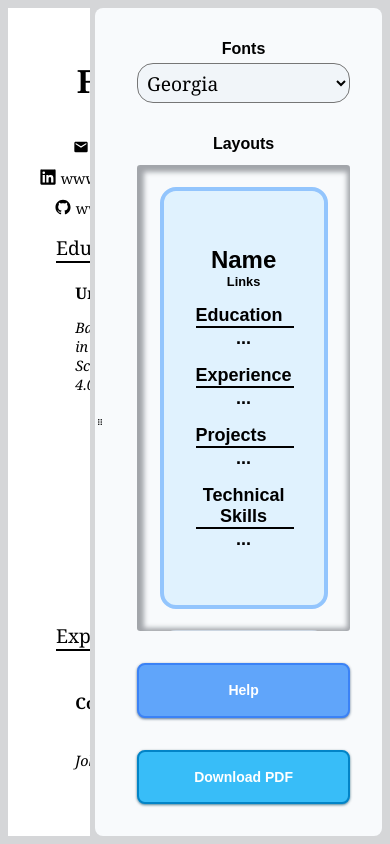
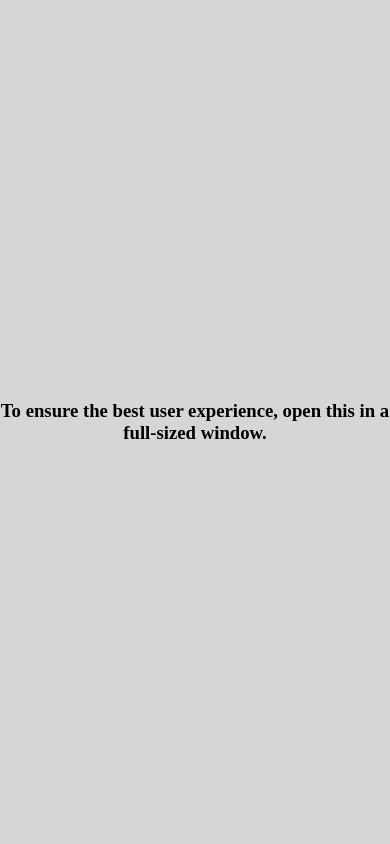
Before and after one commit to jehuzepedasilva2/cv-app, a React (Vite) app: page / in a window 390 px wide. Built offline with nearby package versions, Linux system fonts and the light colour scheme.

Commit message:
added message fro when opening on a small device

```diff
--- a/src/Page.jsx
+++ b/src/Page.jsx
@@ -147,6 +147,14 @@ function LeftSide({ slideableWidth }) {
   );
 }
 
+function PhoneMode() {
+  return (
+    <div className="phone-mode">
+      <h3>To ensure the best user experience, open this in a full-sized window.</h3>
+    </div>
+  );
+}
+
 
 export default function Page() {
   const widthOfPrinterPaperPx = 880; // the real size is 8.5in ~ 816 px, going to 880px for aesthetics here
@@ -155,6 +163,8 @@ export default function Page() {
   const containerRef = useRef(null);
 
   return (
+    <>
+      <PhoneMode />
       <div
         className="all-content"
         ref={containerRef}
@@ -169,5 +179,6 @@ export default function Page() {
           setSlideableWidth={setSlideableWidth}
         />
       </div>
+    </>
   );
 }
--- a/src/styles/Layouts.css
+++ b/src/styles/Layouts.css
@@ -113,7 +113,7 @@
 }
 
 .layout-one {
-  gap: 1rem;
+  /* gap: 1rem; */
   justify-content: space-between;
 }
 
--- a/src/styles/Page.css
+++ b/src/styles/Page.css
@@ -9,6 +9,12 @@
   padding: 0.5rem;
 
   min-height: 350px;
+}
+
+.phone-mode {
+  display: none;
+  align-items: center;
+  justify-content: center;
 }
 
 .page {
@@ -76,3 +82,17 @@ button {
   height: 100%;
   gap: 2rem;
 }
+
+
+@media (max-width: 550px) {
+
+  .all-content {
+    display: none;
+  }
+
+  .phone-mode {
+    display: flex;
+    text-align: center;
+  }
+
+}
```
Lines whose indentation alone changed are shown as unchanged.
